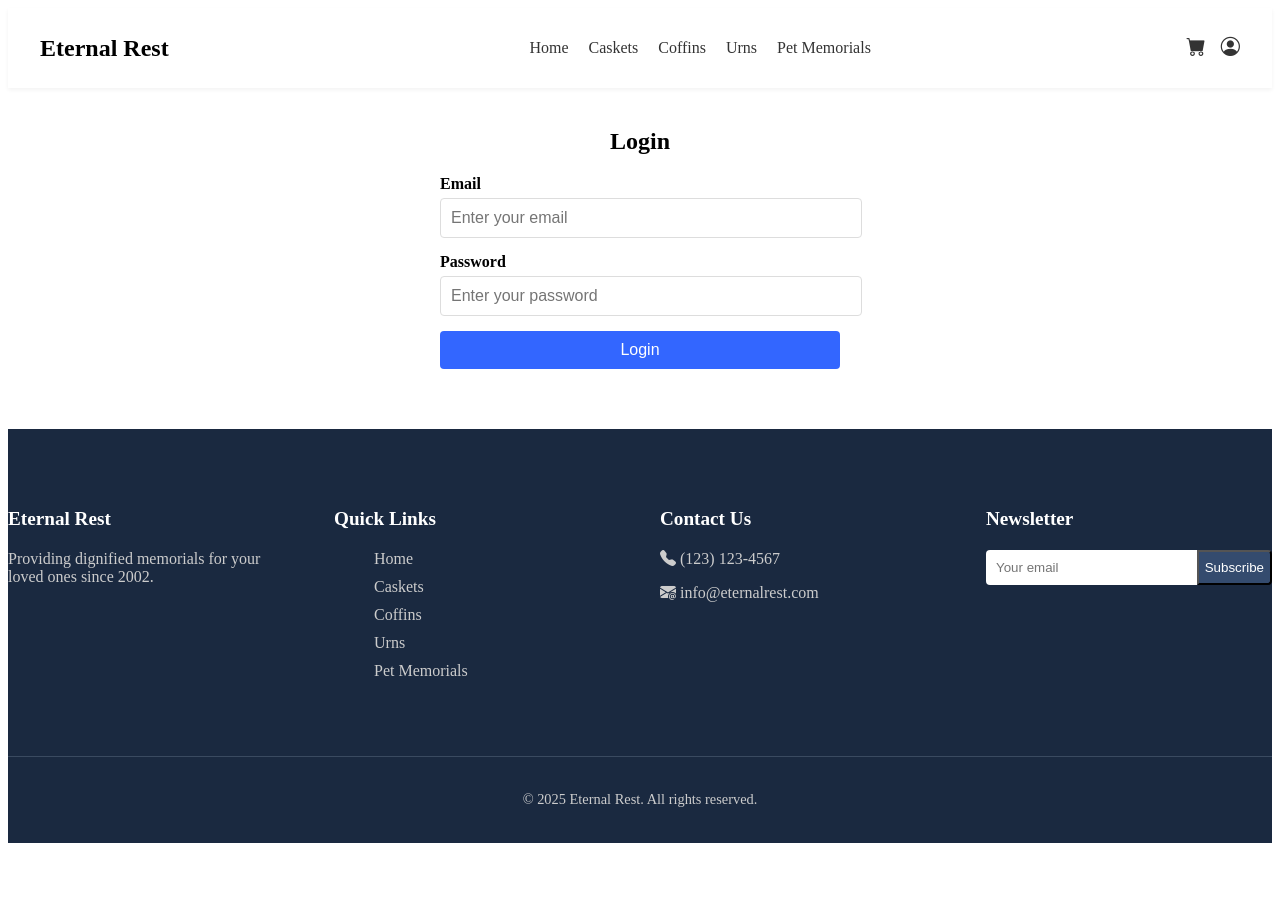
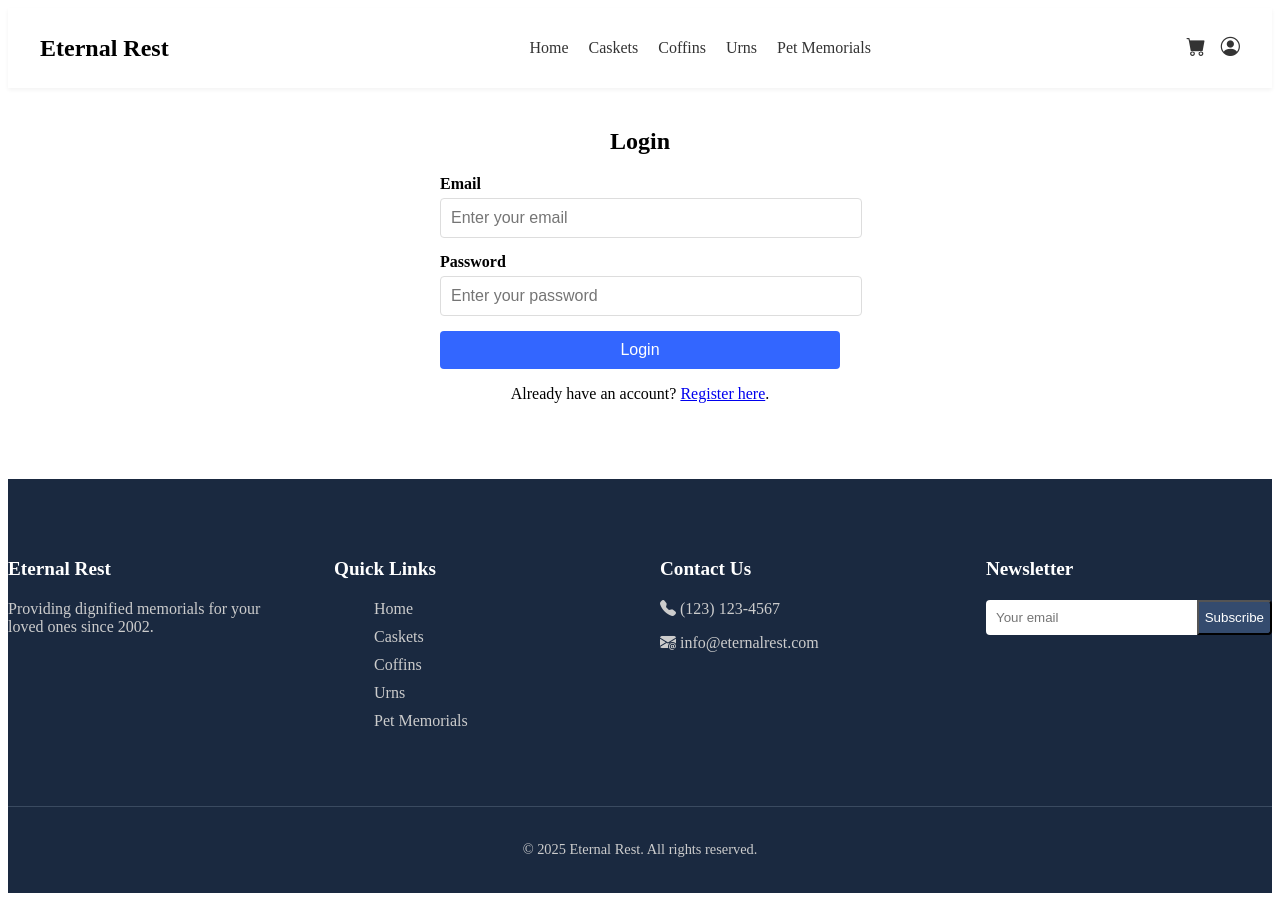
Before and after one commit to mikaeel203/Module-3-Core-Project---Ecommerce-website, a Vue app in the folder frontend/: page /login in a window 1280 px wide. Before the commit the page ends 851 px from the top, so only its background shows below. Built offline with nearby package versions, Linux system fonts and the light colour scheme.

Commit message:
register router

```diff
--- a/frontend/src/views/LoginView.vue
+++ b/frontend/src/views/LoginView.vue
@@ -29,6 +29,9 @@
       <!-- Submit Button -->
       <button type="submit" class="login-btn">Login</button>
     </form>
+    <p class="login-link">
+        Already have an account? <router-link to="/register">Register here</router-link>.
+      </p>
 
     <!-- Error Message -->
     <p v-if="error" class="error-message">{{ error }}</p>
```
